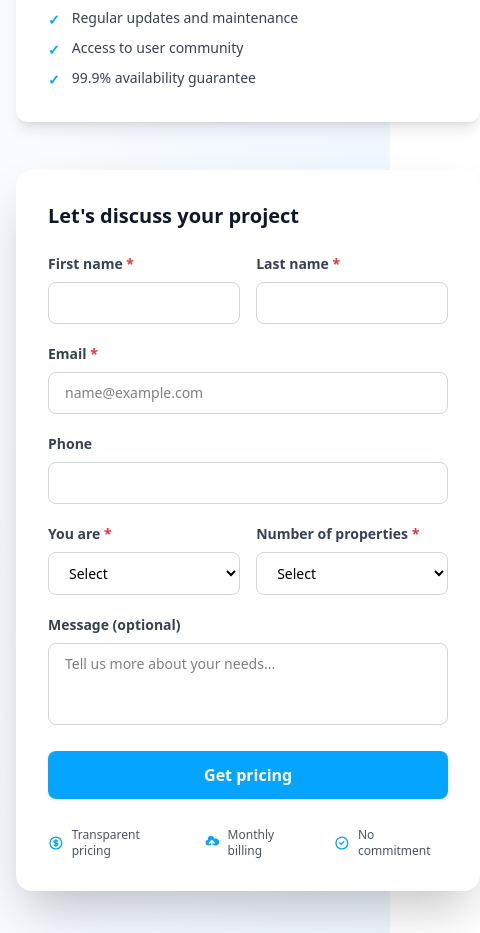
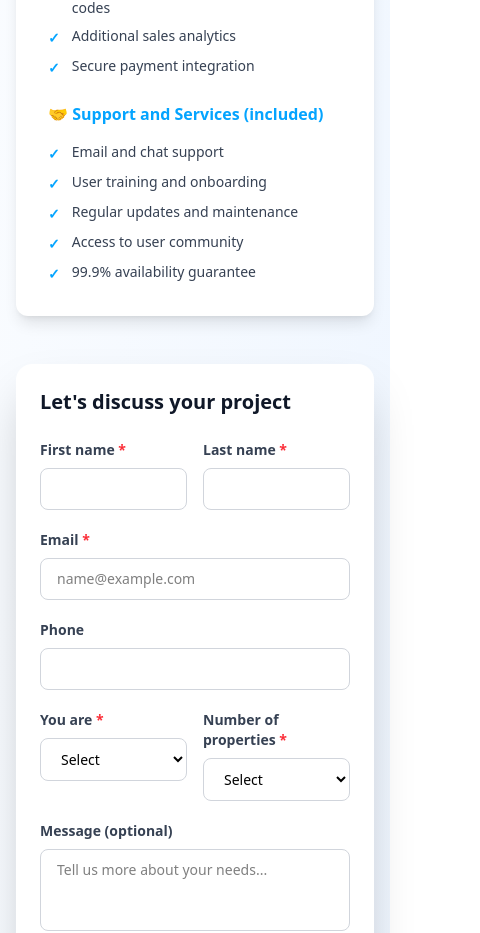
Before and after one commit to vernay/biloki, a Next.js app: page /en/tarifs in a window 390 px wide. Shown: the part 3094-4027 px from the top of the page, 480 px wide, since content can reach past the window. Built offline with nearby package versions, Linux system fonts and the light colour scheme; no server answers.

Commit message:
Fix: amélioration de l'affichage mobile sur la page tarifs - formulaire prend maintenant toute la largeur de l'écran

```diff
--- a/app/[locale]/tarifs/page.tsx
+++ b/app/[locale]/tarifs/page.tsx
@@ -112,7 +112,7 @@ export default function TarifsPage() {
         </div>
 
         {/* Content */}
-        <div className="grid md:grid-cols-2 gap-12 items-start">
+        <div className="grid grid-cols-1 md:grid-cols-2 gap-12 items-start">
           {/* Left Side - Pricing Calculator */}
           <div className="bg-white rounded-xl shadow-lg p-8">
             {/* Header */}
@@ -439,7 +439,7 @@ export default function TarifsPage() {
           </div>
 
           {/* Right Side - Form */}
-          <div className="bg-white rounded-2xl shadow-2xl p-8 md:p-10">
+          <div className="w-full bg-white rounded-2xl shadow-2xl p-6 md:p-10">
             <h3 className="text-xl font-bold text-gray-900 mb-6">{t('formTitle')}</h3>
 
             {/* Success Message */}
```
